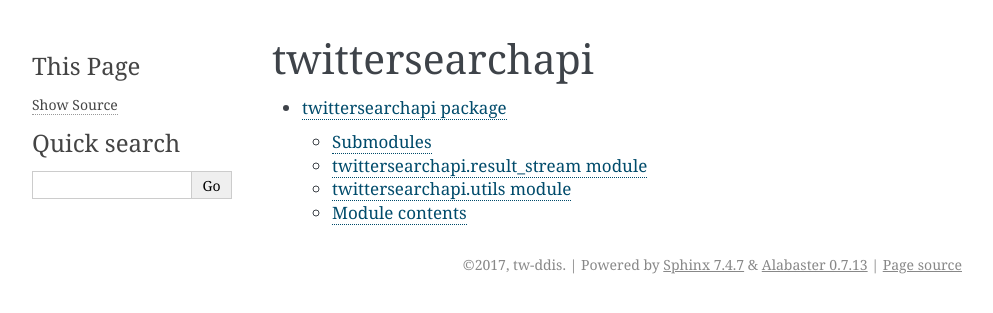
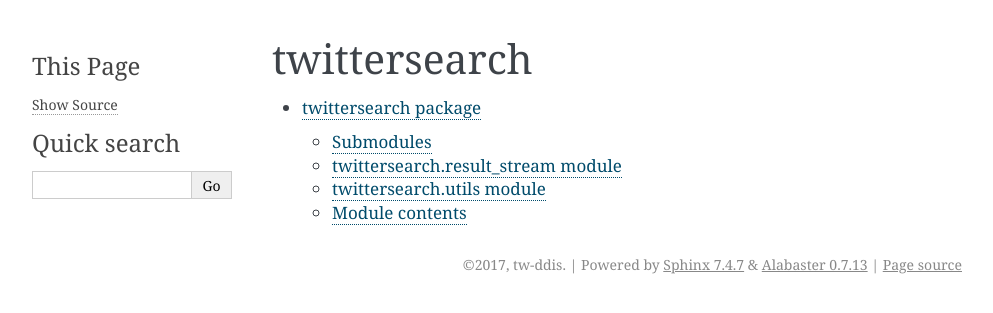
Before and after one commit to xdevplatform/search-tweets-python, a Sphinx documentation site: the page built from docs/source/modules.rst, in a window 1280 px wide. Shown: the top 313 px of the page, without its empty margins (148-1141 px from the left). Built offline with Sphinx 7.4.7, drawn with Linux system fonts in a browser that asks for light colours; pages that are not in the unit, such as notebooks, are missing from menus.

Commit message:
updated docs

```diff
--- a/docs/source/modules.rst
+++ b/docs/source/modules.rst
@@ -1,7 +1,7 @@
-twittersearchapi
-================
+twittersearch
+=============
 
 .. toctree::
    :maxdepth: 4
 
-   twittersearchapi
+   twittersearch
```
Also changed, not shown: docs/source/twittersearch.rst (added, +30 -0 lines), docs/source/twittersearchapi.rst (deleted, +0 -30 lines).
